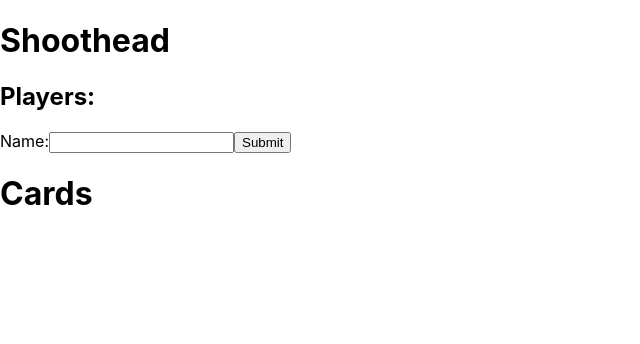
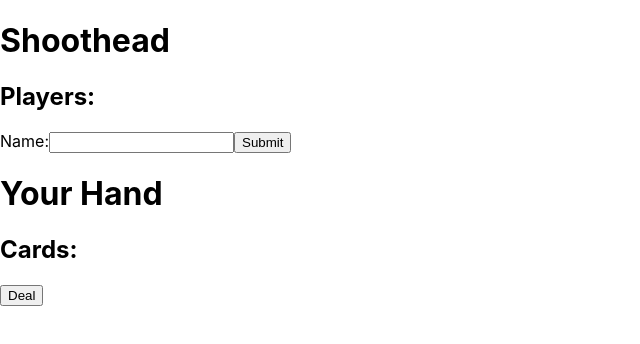
Before and after one commit to domenicbove/shoothead, a React (Create React App) app: page / in a window 1280 px wide. Shown: the top 344 px of the page, without its empty margins (0-640 px from the left). Built offline with nearby package versions, Linux system fonts and the light colour scheme; no server answers.

Commit message:
removing the greeting api

```diff
--- a/src/App.js
+++ b/src/App.js
@@ -22,7 +22,6 @@ class App extends React.Component {
     super(props);
     this.state = {
       gameName: 'Shoothead',
-      greeting: '',
       value: '',
       players: []
     }
@@ -40,14 +39,6 @@ class App extends React.Component {
   }
 
   componentDidMount() {
-    fetch(url_prefix + 'hello')
-      .then(res => res.json())
-      .then((data) => {
-        this.setState({greeting : data['greeting'] })
-      })
-      .catch(console.log)
-
-
     fetch(url_prefix + 'players')
       .then(res => res.json())
       .then((data) => {
@@ -60,7 +51,6 @@ class App extends React.Component {
     return (
       <div>
         <h1>{this.state.gameName}</h1>
-        <h2>{this.state.greeting}</h2>
         <h2>Players: {this.state.players}</h2>
         <form>
           <label>
--- a/src/Cards.js
+++ b/src/Cards.js
@@ -1,10 +1,39 @@
 import React from 'react';
 
+var url_prefix = 'http://localhost:8000/'
+
+
 class Cards extends React.Component {
+  constructor(props){
+    super(props);
+    this.state = {
+      hand: []
+    }
+
+    this.handleClick = this.handleClick.bind(this);
+  }
+
+  handleClick() {
+    //this.setState({hand: event.target.value});
+    const requestOptions = {
+        method: 'POST',
+        headers: { 'Content-Type': 'application/json' },
+        body: JSON.stringify({ 'count': 3 })
+    };
+
+    fetch(url_prefix + 'deal', requestOptions)
+        .then(res => res.json())
+        .then((data) => {
+          this.setState({hand : data['deal'] })
+        })
+  }
+
   render() {
     return (
       <div>
-        <h1>Cards</h1>
+        <h1>Your Hand</h1>
+        <h2>Cards: {this.state.hand}</h2>
+        <button onClick={this.handleClick}>Deal</button>
       </div>
     );
   }
```
Also changed, not shown: 1 other file (tests, documents, lock files or other folders).
